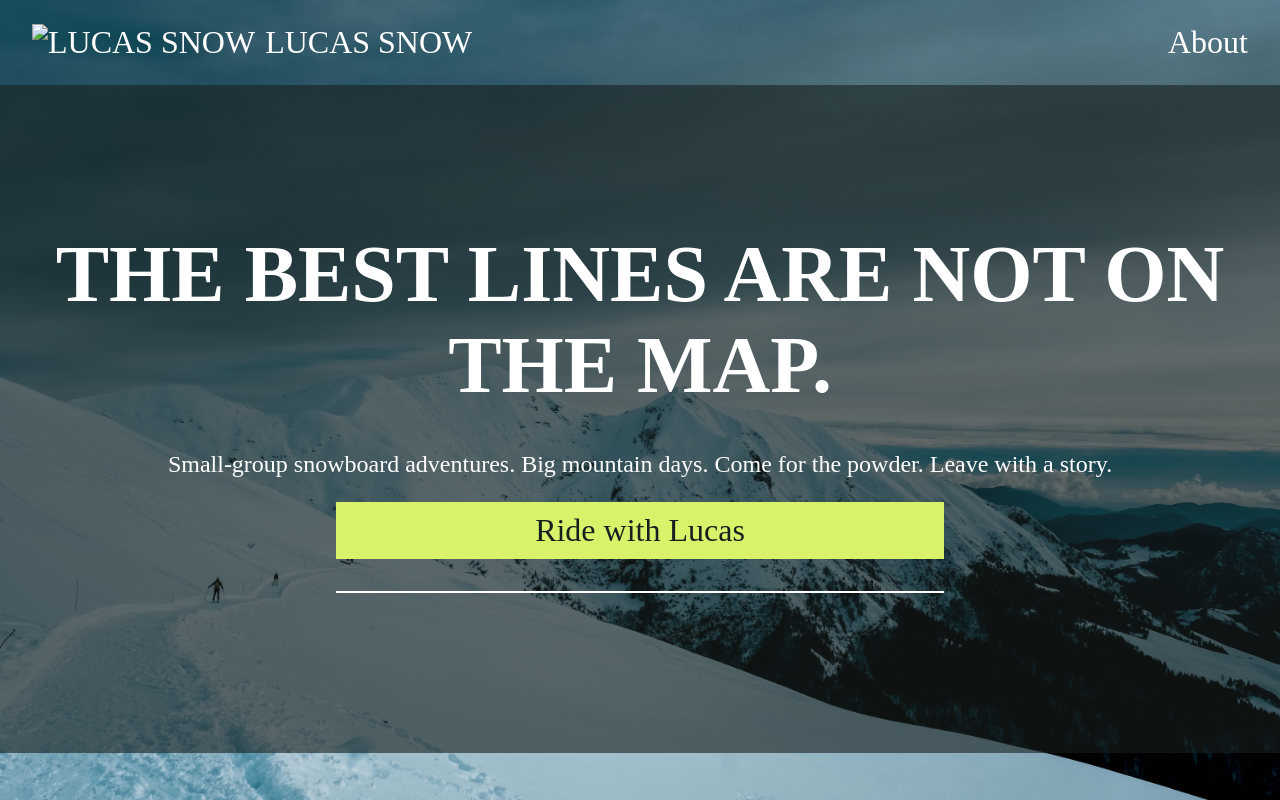
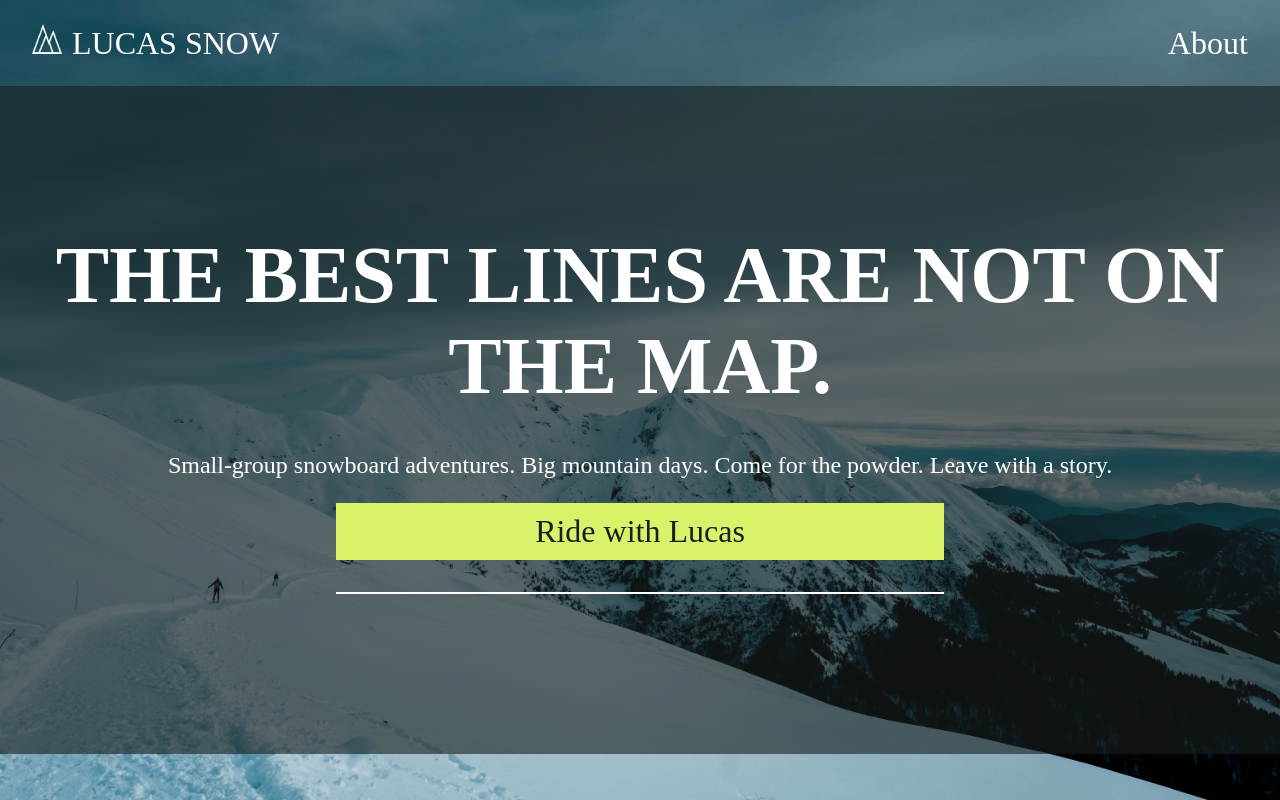
Before and after one commit to Saikpn/LucasTheSnowMan, a plain HTML site: page index.html in a window 1280 px wide. Drawn offline with Linux system fonts and the light colour scheme; the site is published under a folder, as on GitHub Pages, so addresses that start at the root find nothing; a web font is replaced by a local one.

Commit message:
changing route

```diff
--- a/index.html
+++ b/index.html
@@ -3,7 +3,7 @@
   <head>
     <meta charset="UTF-8" />
     <meta name="viewport" content="width=device-width, initial-scale=1.0" />
-    <link rel="icon" href="/images/brandLogo.png" type="image/x-icon" />
+    <link rel="icon" href="images/brandLogo.png" type="image/x-icon" />
     <link rel="preconnect" href="https://fonts.googleapis.com" />
     <link rel="preconnect" href="https://fonts.gstatic.com" crossorigin />
     <link
@@ -20,7 +20,7 @@
           <li>
             <a href="/"
               ><img
-                src="/images/brandLogo.png"
+                src="images/brandLogo.png"
                 alt="LUCAS SNOW"
                 style="height: 30px; width: 30px; margin-right: 10px"
               />LUCAS SNOW</a
```
